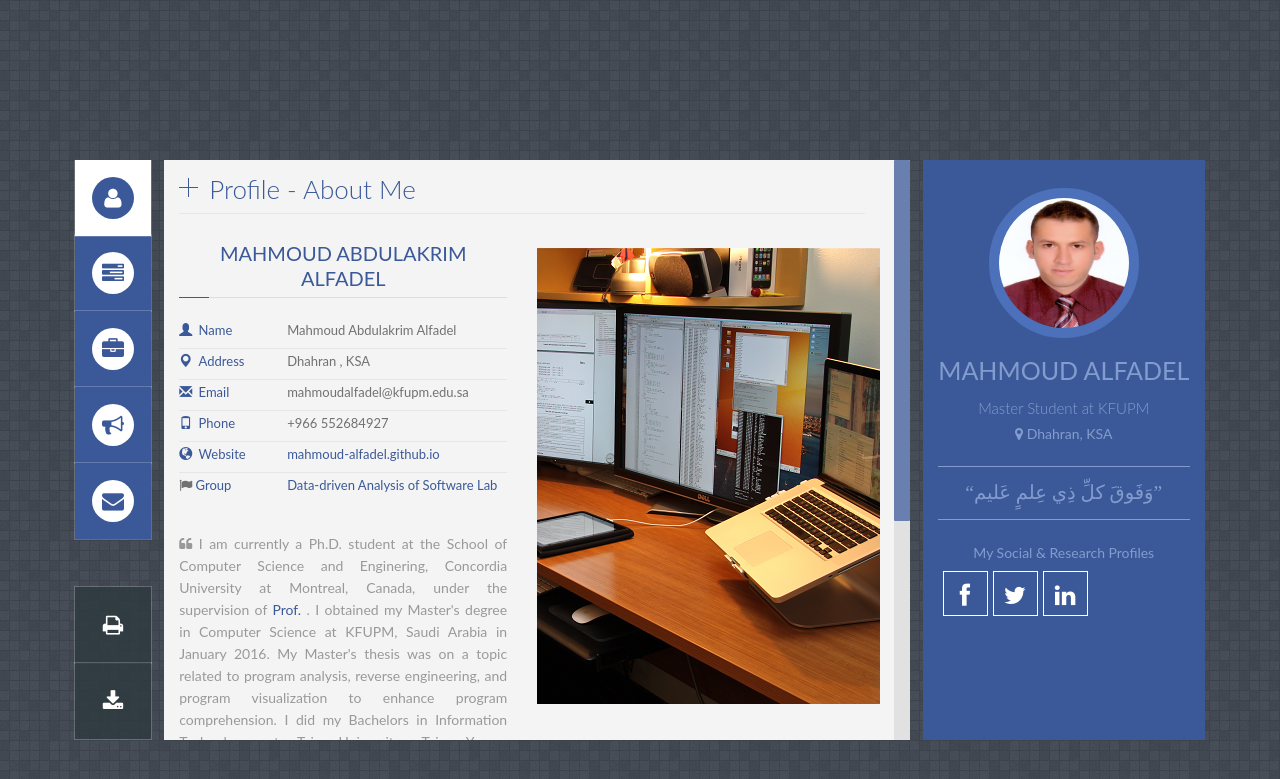
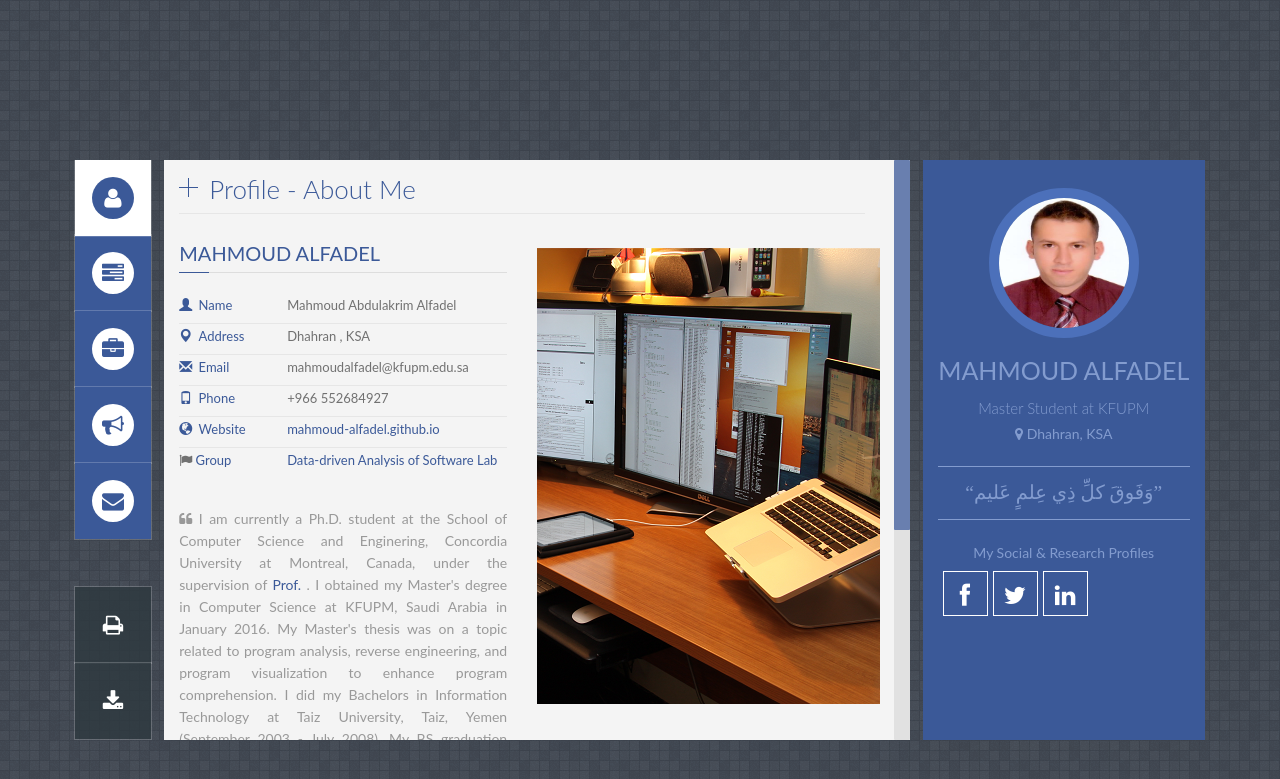
Before and after one commit to Taher-Ghaleb/Taher-Ghaleb.github.io, a Jekyll site: the page built from index.html, in a window 1280 px wide. Shown: the top 779 px of the page. Built offline with Jekyll 4.4.1, drawn with Linux system fonts in a browser that asks for light colours; some web fonts are replaced.

Commit message:
Update profile.html

```diff
--- a/_includes/profile.html
+++ b/_includes/profile.html
@@ -8,7 +8,7 @@
 
         <!--About me-->
         <div class="title_content">
-            <div class="text_content">Mahmoud Abdulakrim Alfadel</div>
+            <div class="text_content">Mahmoud Alfadel</div>
             <div class="clear"></div>
         </div>
 
@@ -44,7 +44,7 @@
             <li>
                 <i class="glyphicon glyphicon-globe"></i>
                 <label>Website</label>
-                <span class="value"><a href="mahmoud-alfadel.github.io" target="_blank">mahmoud-alfadel.github.io</a></span>
+                <span class="value"><a href="https://mahmoud-alfadel.github.io/" target="_blank">mahmoud-alfadel.github.io</a></span>
                 <div class="clear"></div>
             </li>
             <li>
```
